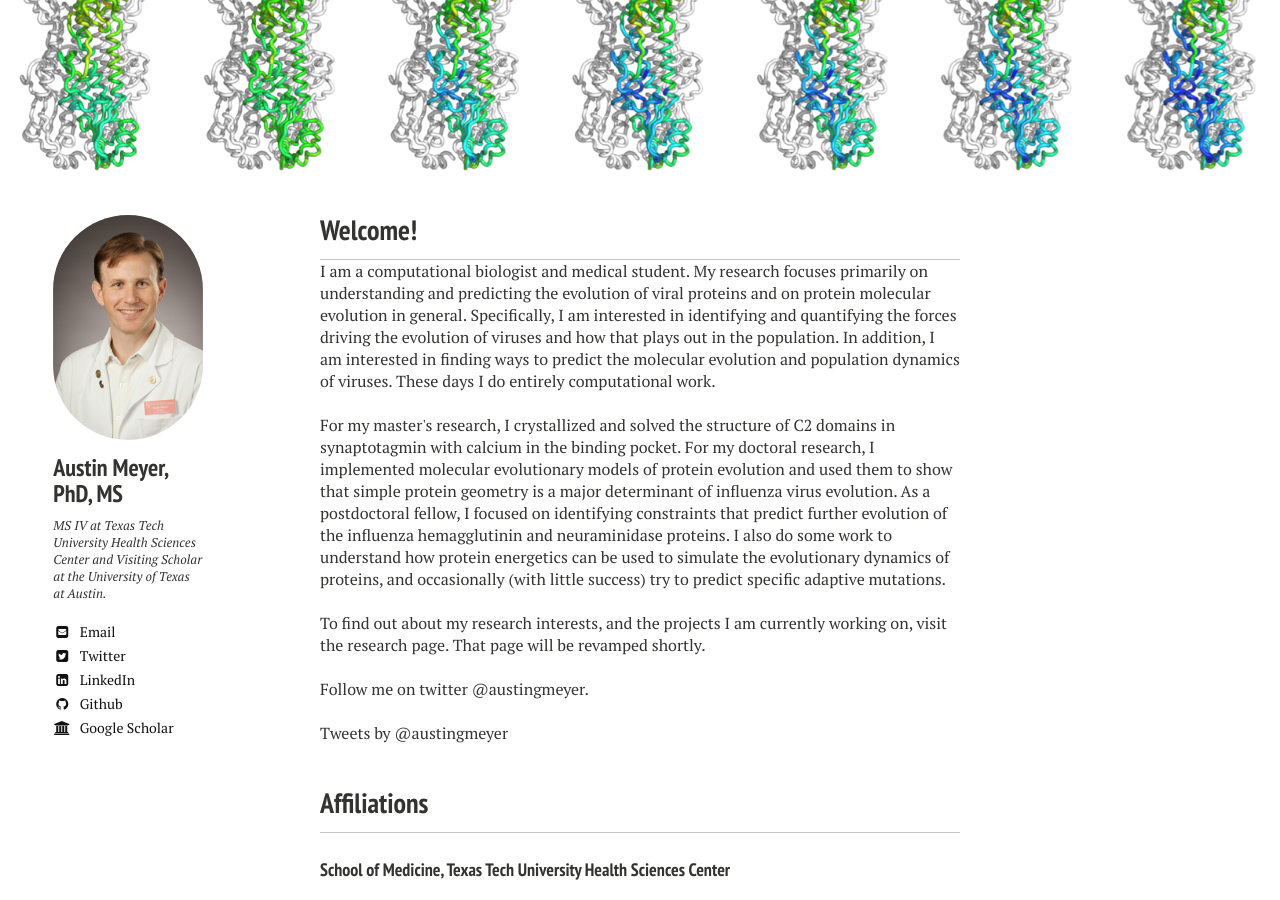
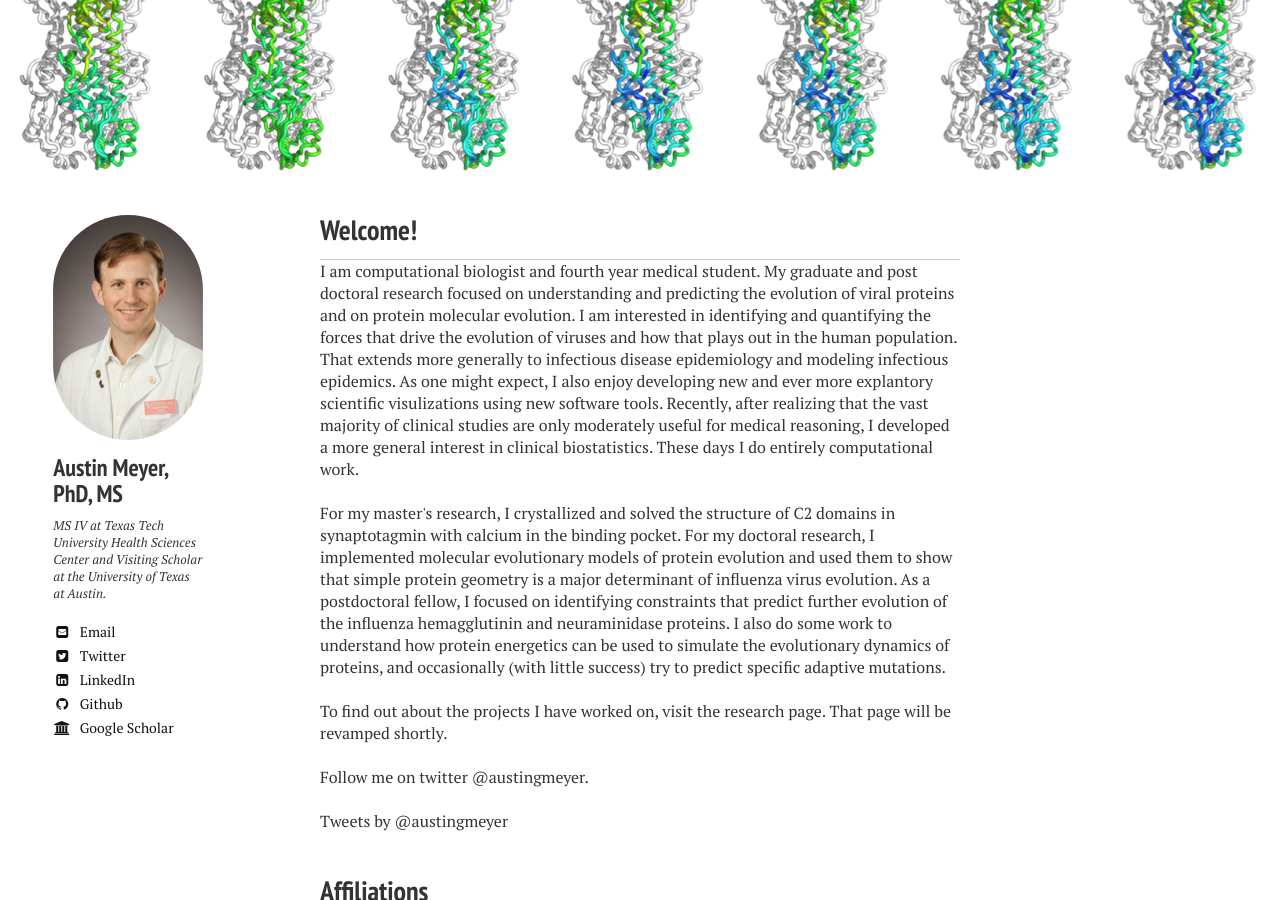
Before and after one commit to ausmeyer/ausmeyer.github.io, a Jekyll site: the page built from index.md, in a window 1280 px wide and 900 px high, scrolled down 236 px. Built offline with Jekyll 4.4.1, drawn with Linux system fonts in a browser that asks for light colours; nearby versions of some CDN libraries; comment, search, counter and statistics services are not loaded.

Commit message:
Update front page.

```diff
--- a/_layouts/home.html
+++ b/_layouts/home.html
@@ -35,11 +35,11 @@
   </div>
   <div id="index">
     <h3>Welcome!</h3>
-      I am a computational biologist and medical student. My research focuses primarily on understanding and predicting the evolution of viral proteins and on protein molecular evolution in general. Specifically, I am interested in identifying and quantifying the forces driving the evolution of viruses and how that plays out in the population. In addition, I am interested in finding ways to predict the molecular evolution and population dynamics of viruses. These days I do entirely computational work.
+      I am computational biologist and fourth year medical student. My graduate and post doctoral research focused on understanding and predicting the evolution of viral proteins and on protein molecular evolution. I am interested in identifying and quantifying the forces that drive the evolution of viruses and how that plays out in the human population. That extends more generally to infectious disease epidemiology and modeling infectious epidemics. As one might expect, I also enjoy developing new and ever more explantory scientific visulizations using new software tools. Recently, after realizing that the vast majority of clinical studies are only moderately useful for medical reasoning, I developed a more general interest in clinical biostatistics. These days I do entirely computational work.
       <br><br>
       For my master's research, I crystallized and solved the structure of C2 domains in synaptotagmin with calcium in the binding pocket. For my doctoral research, I implemented molecular evolutionary models of protein evolution and used them to show that simple protein geometry is a major determinant of influenza virus evolution. As a postdoctoral fellow, I focused on identifying constraints that predict further evolution of the influenza hemagglutinin and neuraminidase proteins. I also do some work to understand how protein energetics can be used to simulate the evolutionary dynamics of proteins, and occasionally (with little success) try to predict specific adaptive mutations.
       <br><br>
-      To find out about my research interests, and the projects I am currently working on, visit the research page. That page will be revamped shortly.
+      To find out about the projects I have worked on, visit the research page. That page will be revamped shortly.
       <br><br>
       Follow me on twitter <a href="https://twitter.com/austingmeyer">@austingmeyer</a>.
       <br><br>
```
